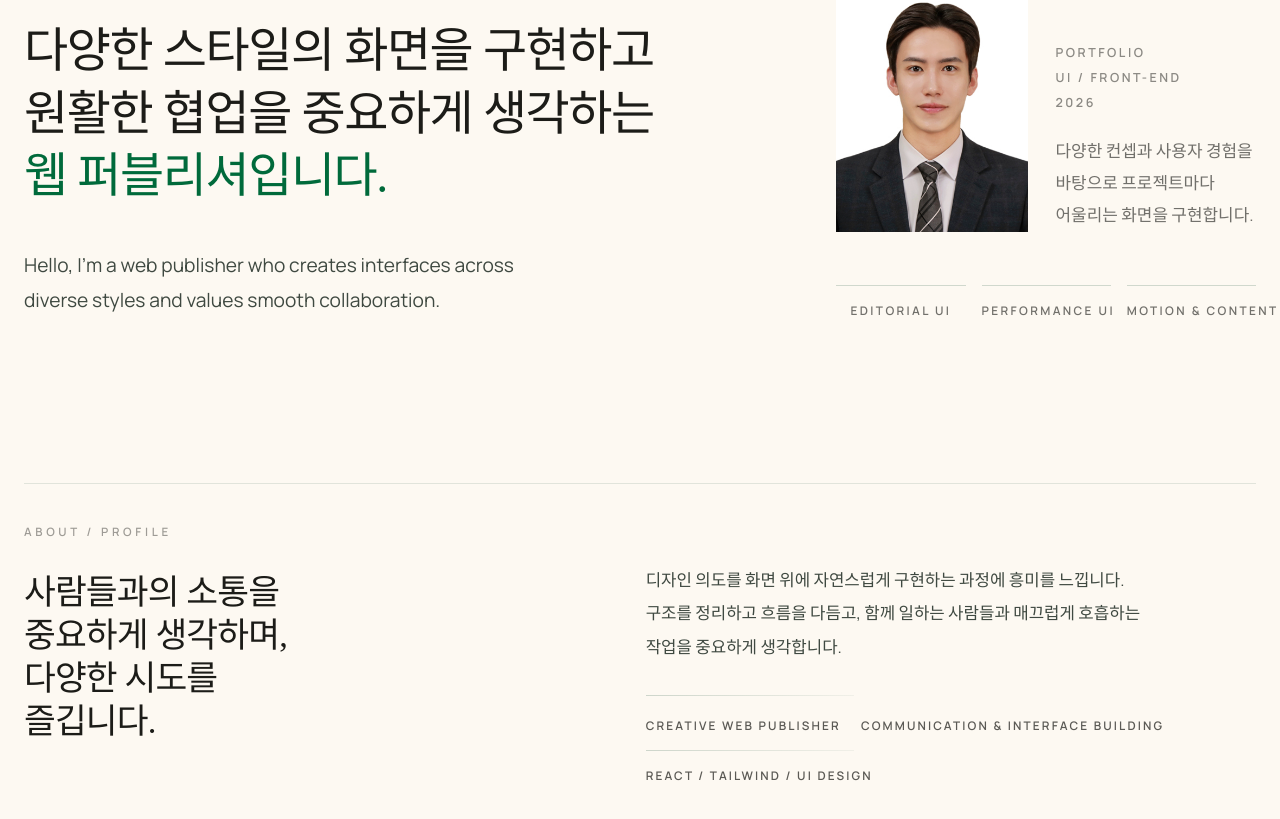
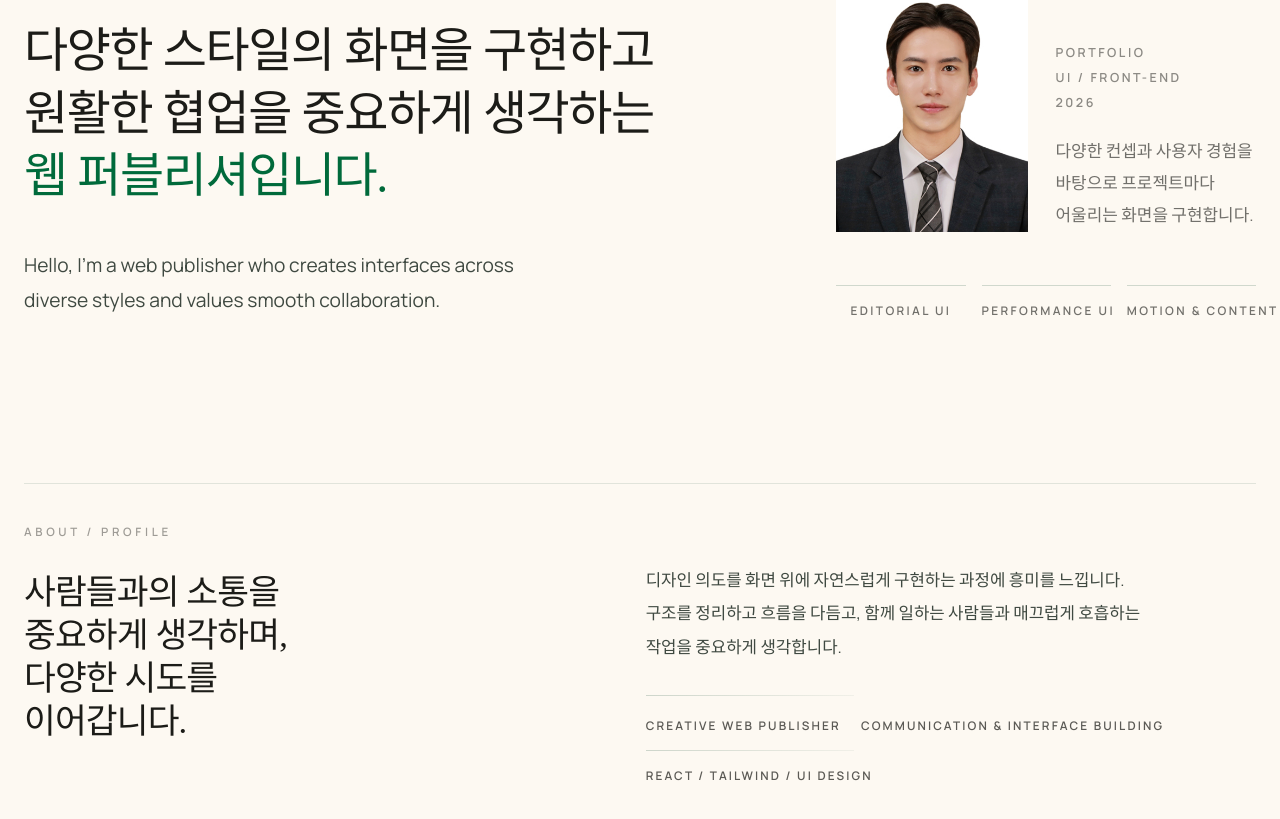
Before and after one commit to ghkoh6386-ux/Portfolio01, a React (Vite) app: page / in a window 1280 px wide. Shown: the part 317-1136 px from the top of the page. Built offline with nearby package versions, Linux system fonts and the light colour scheme.

Commit message:
어바웃색션 텍스트 수정

```diff
--- a/src/components/home/About.jsx
+++ b/src/components/home/About.jsx
@@ -16,7 +16,7 @@ export default function About() {
           <p className="home-intro__statement">
             사람들과의 소통을 중요하게 생각하며,
             <br />
-            다양한 시도를 즐깁니다.
+            다양한 시도를 이어갑니다.
           </p>
         </div>
 
```
